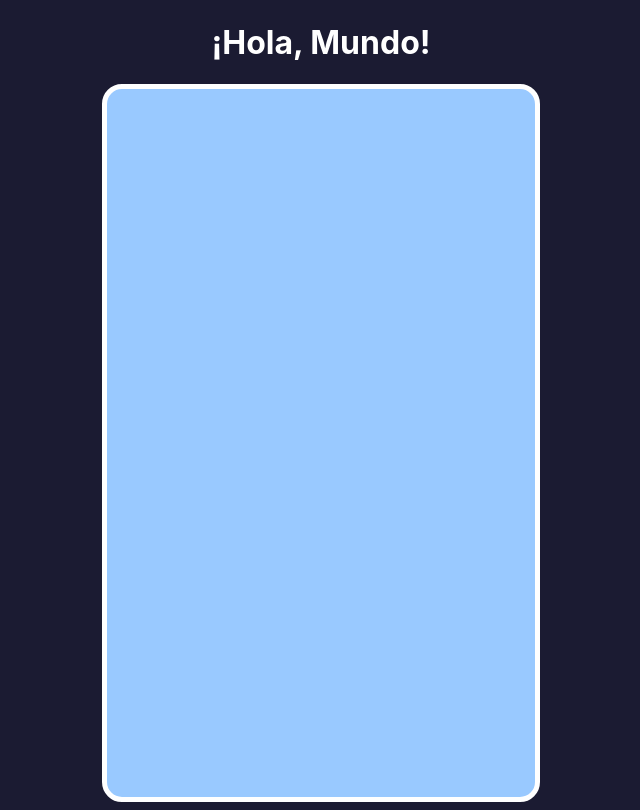
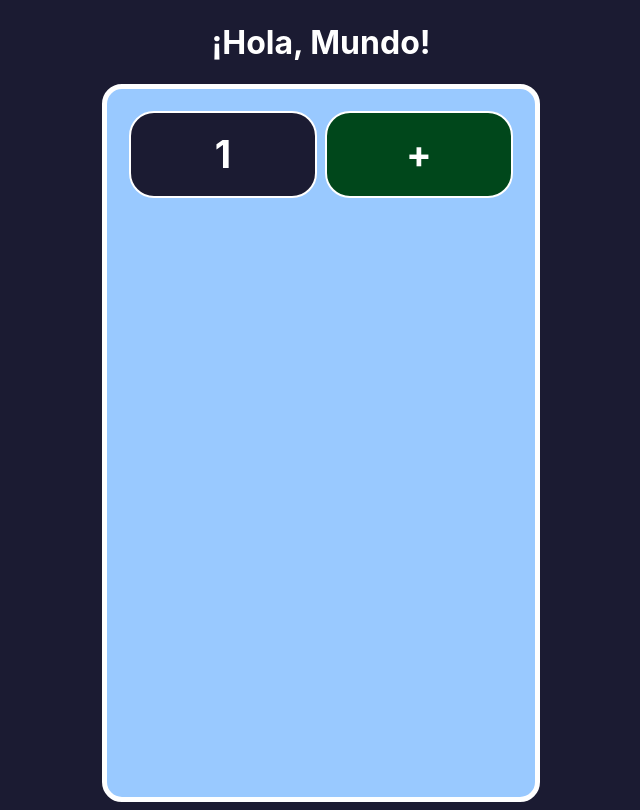
Before and after one commit to carlosazmora/Calculadora, a React (Create React App) app: page / in a window 1280 px wide. Shown: the whole page, without its empty margins (319-959 px from the left). Built offline with nearby package versions, Linux system fonts and the light colour scheme.

Commit message:
Añade componente Boton y estilo de Boton

```diff
--- a/src/App.js
+++ b/src/App.js
@@ -7,7 +7,8 @@ function App() {
       <h1>¡Hola, Mundo!</h1>
       <div className="Calculadora">
         <div className="Fila">
-          <Boton></Boton>
+          <Boton>1</Boton>
+          <Boton>+</Boton>
         </div>
         <div className="Fila"></div>
         <div className="Fila"></div>
--- a/src/Componentes/Boton.jsx
+++ b/src/Componentes/Boton.jsx
@@ -1,9 +1,13 @@
 import React from 'react';
-//import "../Stylesheets/Boton.css";
+import "../Stylesheets/Boton.css";
+
+const esOperador = (valor) =>{
+  return isNaN(valor) && (valor !== ".") && (valor !== "=");
+}
 
 function Boton(props) {
   return (
-    <div>
+    <div className={`Boton ${esOperador(props.children) ? "Operador": "Numero"}`.trimEnd()}>
       {props.children}
     </div>
   );
--- /dev/null
+++ b/src/Stylesheets/Boton.css
@@ -0,0 +1,28 @@
+.Boton {
+  height: 83px;
+  display: flex;
+  flex: 1 1;
+  justify-content: center;
+  align-items: center;
+  font-weight: bold;
+  font-size: 38px;
+  background-color: #1b1b32;
+  color: white;
+  border-radius: 25px;
+  border: 2px solid white;
+  margin: 4px;
+  cursor: pointer;
+  user-select: none;
+}
+
+.Boton:hover {
+  background-color: #5a01a7;
+}
+
+.Operador {
+  background-color: #00471b;
+}
+
+.Operador:hover {
+  background-color: #ff6600;
+}
```
